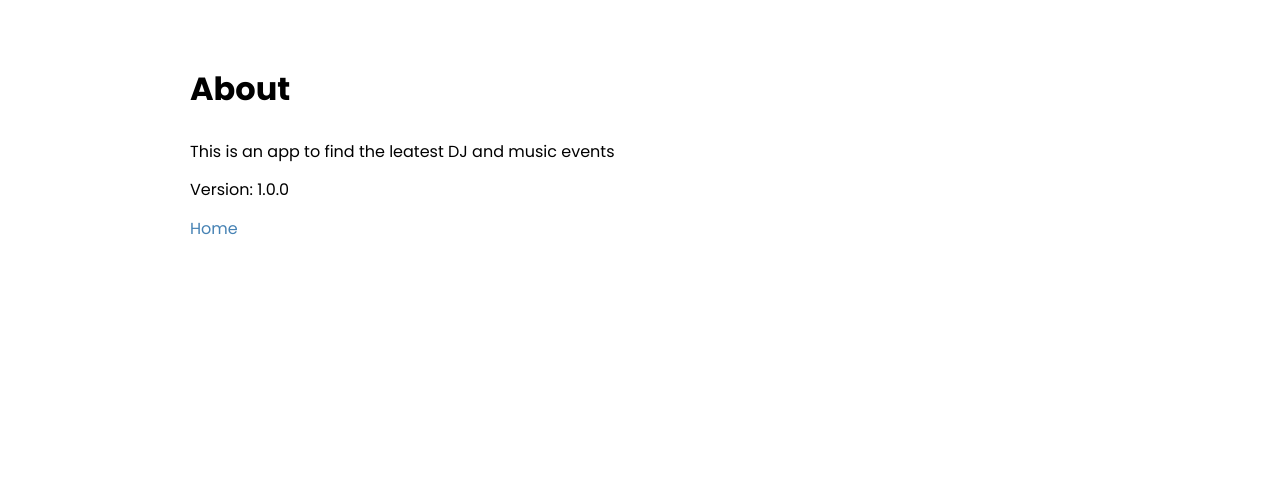
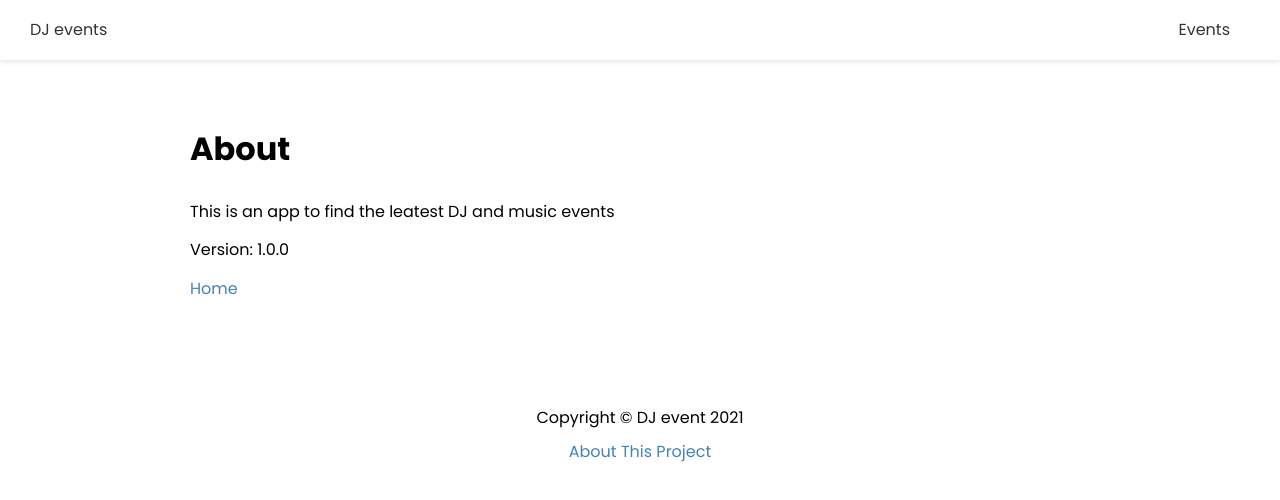
Before and after one commit to abu-taher-saikat/next_js_dj_website, a Next.js app: page /about in a window 1280 px wide. Shown: the top 500 px of the page. Built offline with nearby package versions, Linux system fonts and the light colour scheme.

Commit message:
layout, header and Footer

```diff
--- /dev/null
+++ b/components/Footer.js
@@ -0,0 +1,14 @@
+import Link from "next/link"
+import styles from '../styles/Footer.module.css';
+
+
+export default function Footer() {
+    return (
+        <div className={styles.footer}>
+            <p>Copyright &copy; DJ event 2021</p>
+            <p>
+                <Link href='/about'>About This Project</Link>
+            </p>
+        </div>
+    )
+}
--- /dev/null
+++ b/components/Header.js
@@ -0,0 +1,26 @@
+import Link from 'next/link';
+import styles from '../styles/Header.module.css';
+
+
+
+export default function Header() {
+    return (
+        <header className={styles.header}>
+            <div className={styles.logo}>
+                <Link href="/">
+                    <a>DJ events</a>
+                </Link>
+            </div>
+
+            <nav>
+                <ul>
+                    <li>
+                        <Link href="/events">
+                            <a>Events</a>
+                        </Link>
+                    </li>
+                </ul>
+            </nav>
+        </header>
+    )
+}
--- a/components/Layout.js
+++ b/components/Layout.js
@@ -1,4 +1,6 @@
 import Head from 'next/head';
+import Header from './Header';
+import Footer from './Footer';
 import Styles from '../styles/Layout.module.css'
 
 
@@ -11,9 +13,11 @@
                  <meta name="keywords" content={keywords} />
              </Head>
 
+             <Header />
              <div className={Styles.container}>
                 {children}
              </div>
+             <Footer />
          </div>
      )
  }
--- a/pages/index.js
+++ b/pages/index.js
@@ -1,6 +1,6 @@
 import Head from 'next/head';
 import Layout from '../components/Layout';
-import styles from '../styles/Home.module.css'
+import styles from '../styles/Layout.module.css'
 
 export default function Home() {
   return (
--- /dev/null
+++ b/styles/Footer.module.css
@@ -0,0 +1,8 @@
+.footer {
+  margin: 100px 0 40px;
+  text-align: center;
+}
+
+.footer p {
+  margin: 5px 0;
+}
--- /dev/null
+++ b/styles/Header.module.css
@@ -0,0 +1,25 @@
+.header {
+  display: flex;
+  justify-content: space-between;
+  align-items: center;
+  background: #fff;
+  color: #333;
+  height: 60px;
+  padding: 0 30px;
+  box-shadow: 0 2px 5px rgba(0, 0, 0, 0.1);
+}
+
+.header a {
+  color: #333;
+  margin-right: 20px;
+}
+
+.header a:hover {
+  color: #000;
+}
+.header ul {
+  display: flex;
+  align-items: center;
+  justify-content: center;
+  list-style: none;
+}
```
Also changed, not shown: .babelrc (added).
